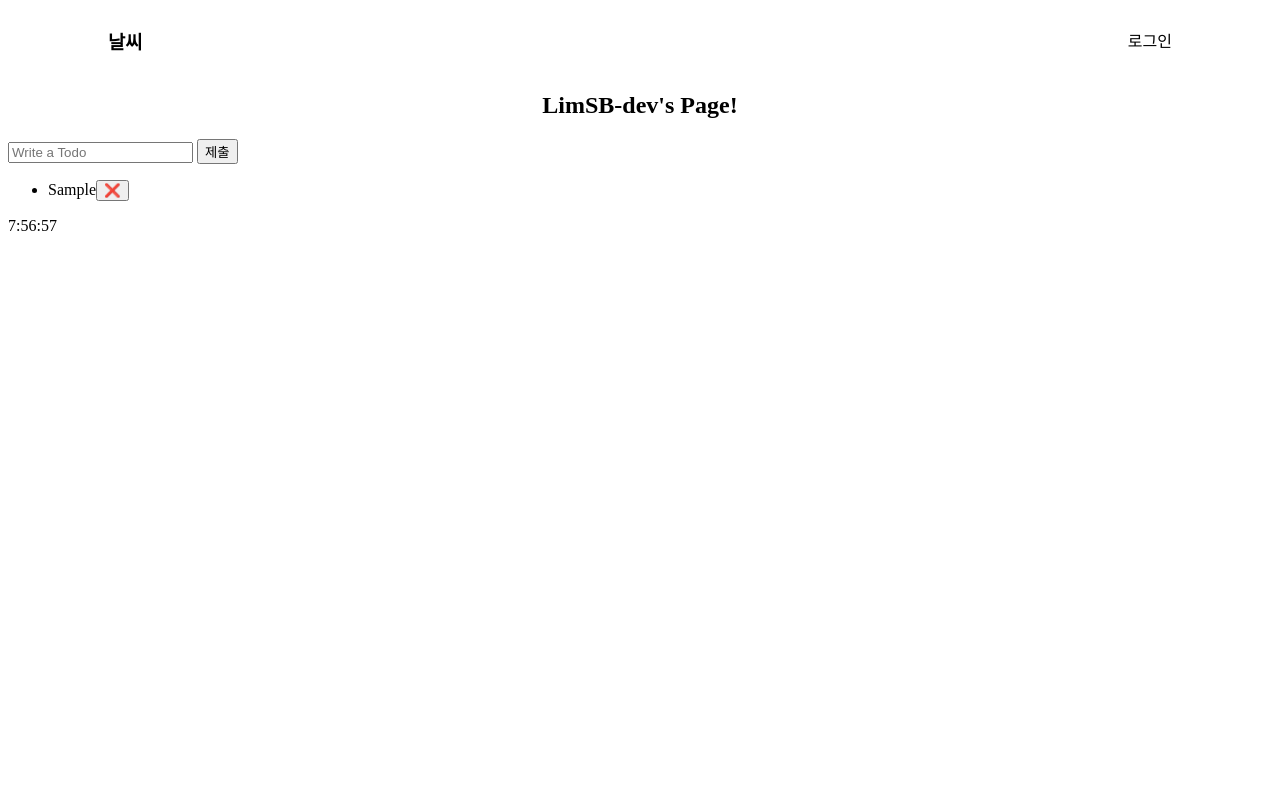
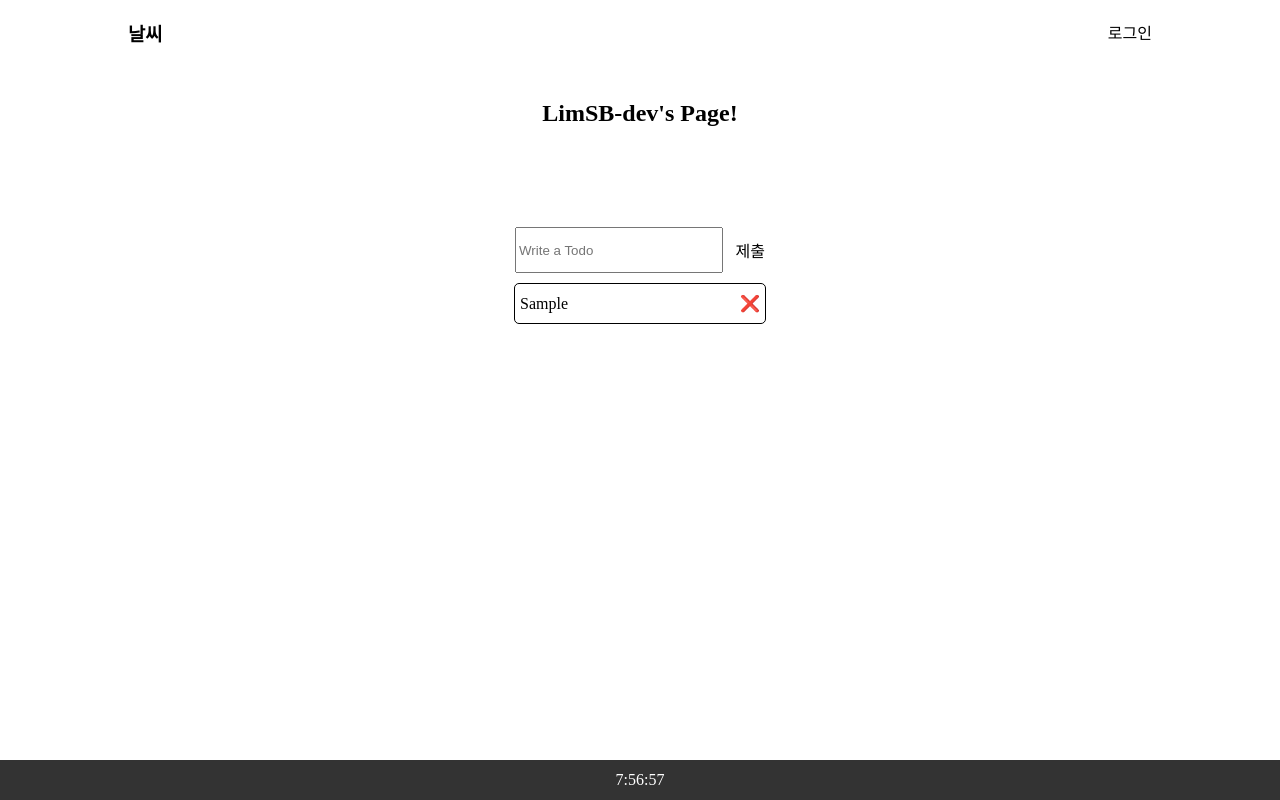
Before and after one commit to LimSB-dev/LimSB-dev.github.io, a plain HTML site: page index.html in a window 1280 px wide. Both pictures are taken after typing "Sample" into the empty fields and a click on the button "제출". Drawn offline with Linux system fonts and the light colour scheme.

Commit message:
Update style.css

```diff
--- a/style.css
+++ b/style.css
@@ -1,8 +1,15 @@
+body {
+  margin: 0;
+}
+
 .navbar {
+  position: fixed;
+  top: 0px;
+  width: 80%;
+  margin: 0 10%;
   display: flex;
   justify-content: space-between;
   align-items: center;
-  margin: 0 100px;
 }
 
 .account-button {
@@ -10,7 +17,71 @@
   cursor: pointer;
 }
 
+.main-article {
+  margin: 100px 0;
+}
+
 .main-header {
+  width: 100%;
+  position: relative;
+  margin: 100px 0;
+}
+
+.headline {
   display: flex;
   justify-content: center;
 }
+
+.todo {
+  position: relative;
+}
+
+.todo-form {
+  width: 250px;
+  margin: 0 auto;
+  display: flex;
+  justify-content: space-between;
+}
+
+.todo-input {
+  width: 200px;
+  height: 40px;
+}
+
+.todo-list {
+  all: unset;
+  overflow: initial;
+}
+
+.todo-list > * {
+  width: 240px;
+  display: flex;
+  justify-content: space-between;
+  align-items: flex-end;
+  margin: 0 auto;
+  margin-top: 10px;
+  padding: 10px 5px;
+  border: 1px solid #000;
+  border-radius: 5px;
+}
+
+button {
+  all: unset;
+  cursor: pointer;
+}
+
+footer {
+  position: fixed;
+  width: 100%;
+  height: 40px;
+  bottom: 0;
+  background-color: #000000cc;
+}
+
+.clock {
+  color: white;
+  height: 100%;
+  display: flex;
+  justify-content: center;
+  align-items: center;
+}
```
